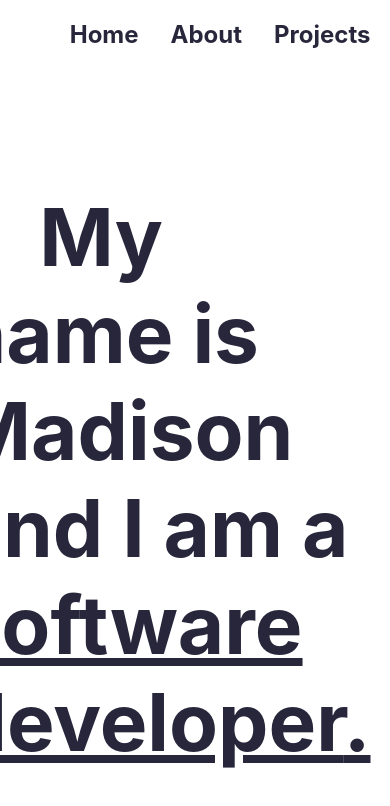
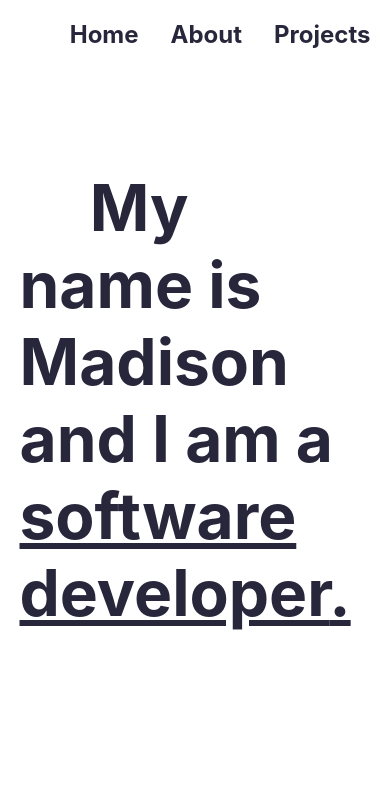
Before and after one commit to madisonlowe/mySiteReact, a React (Create React App) app: page / in a window 390 px wide. Shown: the top 806 px of the page. Built offline with nearby package versions, Linux system fonts and the light colour scheme.

Commit message:
Added media queries to account for missing responsiveness.

```diff
--- a/src/Components/App/App.css
+++ b/src/Components/App/App.css
@@ -65,7 +65,7 @@ a:hover {
 
 /* Code for home.js. */
 .home-title {
-  font-size: 5em;
+  font-size: 5rem;
   text-indent: 20%;
   padding: 10% 0%;
 }
@@ -101,3 +101,26 @@ a:hover {
 }
 
 /* Code for projects.js. */
+
+/* Code for media queries. */
+
+@media screen and (max-width: 800px) {
+  .about-div {
+    grid-template-areas: "text text text";
+  }
+  .home-title {
+    font-size: 4rem;
+  }
+}
+
+@media screen and (max-width: 325px) {
+  .about-div {
+    grid-template-areas: "text text text";
+  }
+  .home-title {
+    font-size: 3rem;
+  }
+  .nav-item {
+    font-size: 1rem;
+  }
+}
--- a/src/Components/ProjectCard/ProjectCard.css
+++ b/src/Components/ProjectCard/ProjectCard.css
@@ -1,7 +1,8 @@
 .card-div {
   border: 1px solid var(--main-dark);
   background: #fff;
-  width: 300px;
+  min-width: 300px;
+  max-width: 400px;
   display: grid;
   flex-grow: 1;
   flex-basis: auto;
```
